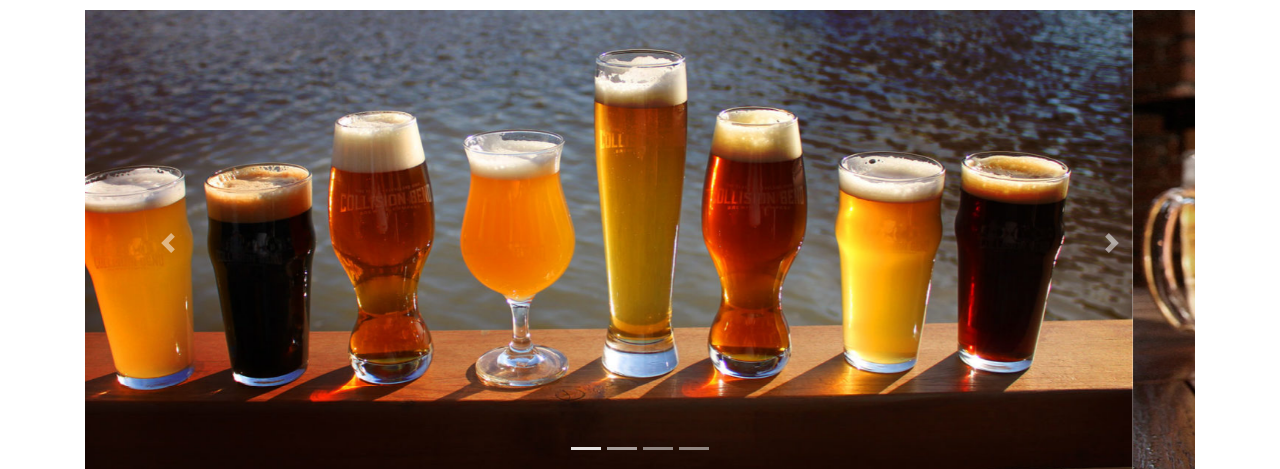
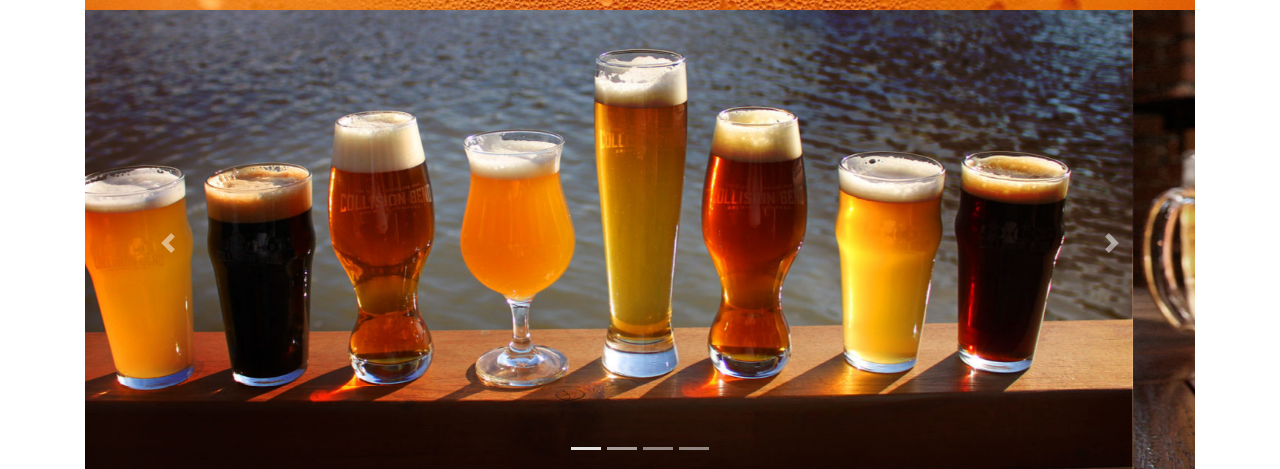
Before and after one commit to YuriiMykhailiv/beerandbreewing, a plain HTML site: page beer.html in a window 1280 px wide. Shown: the part 152-621 px from the top of the page. Drawn offline with nearby package versions, Linux system fonts and the light colour scheme.

Commit message:
back-ground-img

```diff
--- a/css/index.css
+++ b/css/index.css
@@ -1,10 +1,12 @@
 body{
     max-width: 980px;
-    background-image:
-    padding: 0;
-    margin: 0;
-    max-width: 980px;
-     background-repeat: repeat-y;
+    background-image: url(../images/back-ground.jpg);
+    background-size:1110px;
+    background-repeat: repeat-y;
+    background-attachment: scroll;
+    background-position: center;
+    background-clip:inherit;
+    background-origin:border-box;
 }
 .top-menu {
   position: relative;
@@ -174,5 +176,5 @@ main .publications-list .article-card .button-container {
 }
 .blog .card-body{
  padding: 1em;
- height: 200px;
+ height: 250px;
 }
```
Also changed, not shown: images/back-ground.jpg (added), images/background.jpg (deleted).
